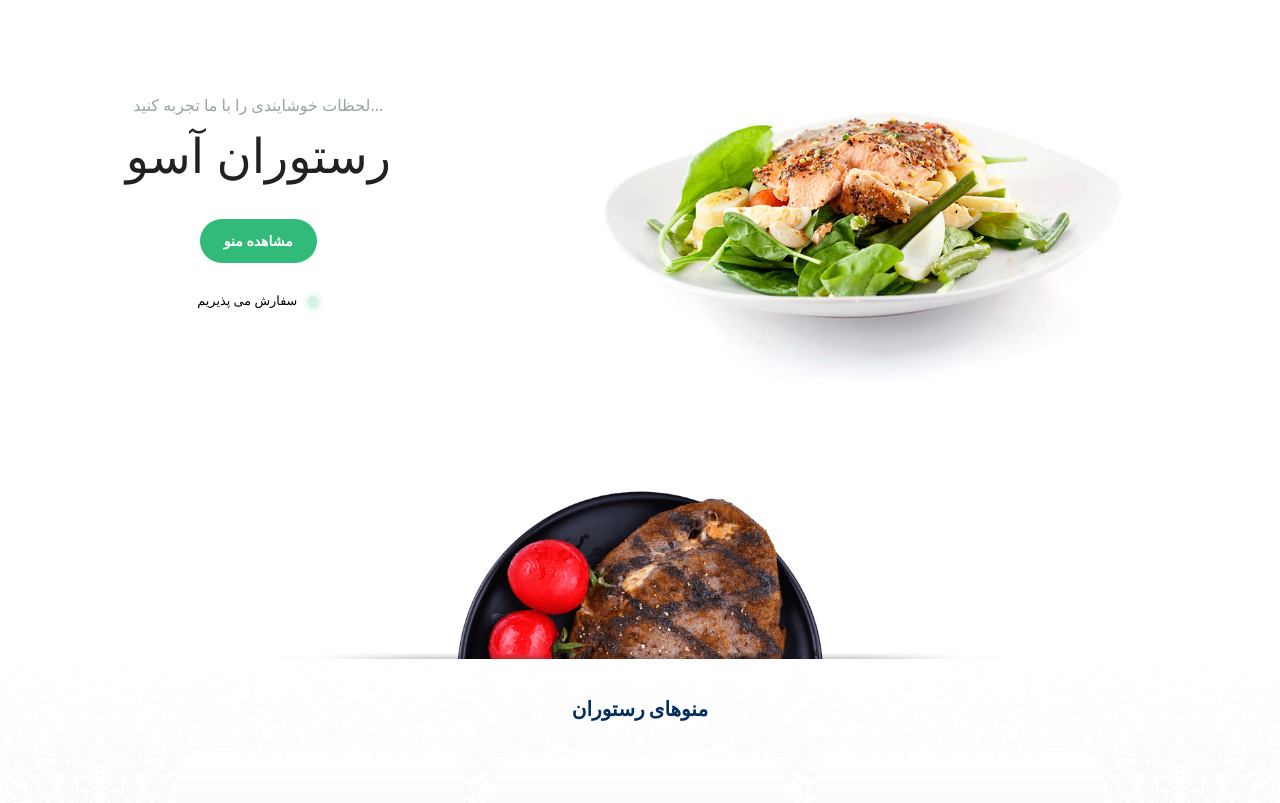
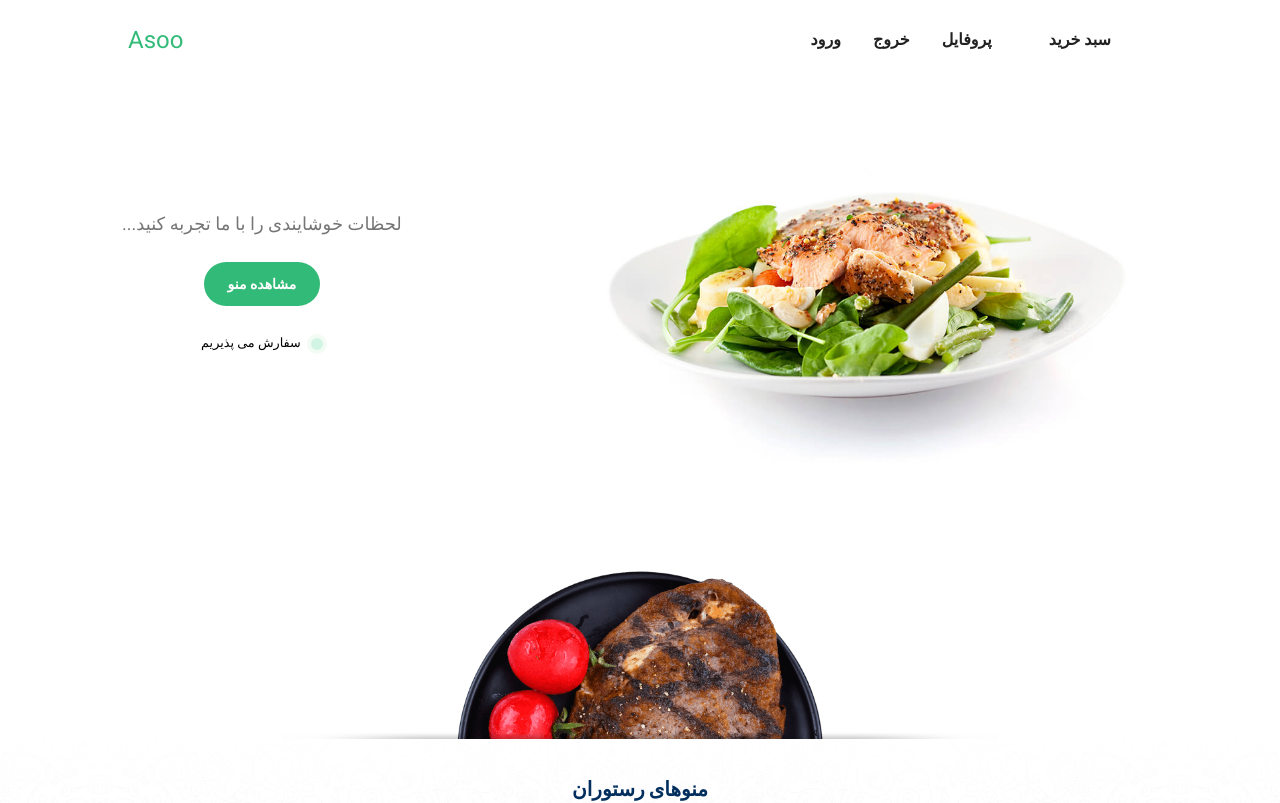
Before and after one commit to elhamest/react-resturant-app, a React (Create React App) app: page / in a window 1280 px wide. Shown: the top 803 px of the page. Built offline with nearby package versions, Linux system fonts and the light colour scheme.

Commit message:
Added Header

```diff
--- a/package.json
+++ b/package.json
@@ -12,7 +12,10 @@
     "@types/react-dom": "^18.2.13",
     "react": "^18.2.0",
     "react-dom": "^18.2.0",
+
+    "react-router-dom": "^6.18.0",
     "react-scripts": "5.0.1",
+
     "typescript": "^4.9.5",
     "web-vitals": "^2.1.4"
   },
--- a/public/index.html
+++ b/public/index.html
@@ -15,15 +15,9 @@
       user's mobile device or desktop. See https://developers.google.com/web/fundamentals/web-app-manifest/
     -->
     <link rel="manifest" href="%PUBLIC_URL%/manifest.json" />
-    <!--
-      Notice the use of %PUBLIC_URL% in the tags above.
-      It will be replaced with the URL of the `public` folder during the build.
-      Only files inside the `public` folder can be referenced from the HTML.
-
-      Unlike "/favicon.ico" or "favicon.ico", "%PUBLIC_URL%/favicon.ico" will
-      work correctly both with client-side routing and a non-root public URL.
-      Learn how to configure a non-root public URL by running `npm run build`.
-    -->
+    <link rel="preconnect" href="https://fonts.googleapis.com">
+    <link rel="preconnect" href="https://fonts.gstatic.com" crossorigin>
+    <link href="https://fonts.googleapis.com/css2?family=Roboto:wght@400;700;900&display=swap" rel="stylesheet">
     <title>React App</title>
   </head>
   <body>
--- a/src/App.tsx
+++ b/src/App.tsx
@@ -1,3 +1,4 @@
+import Layout from "./components/Layout/Layout"
 import Hero from "./components/Hero/Hero";
 import orderingHourMessage from "./models/orderingHourMessage";
 import Category from "./components/Category/Category";
@@ -52,10 +53,10 @@ function App() {
   };
 
   return (
-    <main>
+    <Layout>
       <Hero orderingHour={getOrderingTimeMessage()} />
       <Category />
-    </main>
+    </Layout>
   );
 }
 
--- a/src/components/Category/CategoryList/CategoryItem.js
+++ b/src/components/Category/CategoryList/CategoryItem.js
@@ -2,14 +2,14 @@ import styles from "./CategoryItem.module.css";
 
 const CategoryItem = (props) => {
   return (
-    <div className={`${styles.item} flex flex-row justify-between items-center min-w-[200px] my-2.5 mx-4 text-center rounded-[20px] px-[15px] pt-[15px] pb-0 fade-in-up sm:flex-col sm:flex-1 sm:p-0`}>
+    <div className={`${styles.item} flex flex-row justify-around items-center min-w-[200px] my-2.5 mx-4 text-center rounded-[20px] px-[15px] pt-[20px] pb-0 fade-in-up sm:flex-col sm:flex-1 sm:p-0`}>
       <a
         className="cursor-pointer flex justify-center items-center h-[100px] sm:h-[180px]"
         href="/menu/index.php?id=1"
         target="_blank"
         rel="noopener noreferrer"
       >
-        <img src={props.image} alt={props.alternative} className={`${styles["item-image-link"]} inline-block w-[64px] select-none sm:pt-[30px] sm:px-[15px] pb-0`}/>
+        <img src={props.image} alt={props.alternative} className={`${styles["item-image-link"]} inline-block  select-none pb-0 w-11 sm:w-[64px] `}/>
       </a>
       <a
         className={`inline-block text-darkPrimaryColor text-base font-bold p-0 cursor-pointer no-underline :visited:no-underline sm:pt-0 sm:px-[15px] sm:pb-5 ${styles["item-text-link"]}`}
--- a/src/components/Category/CategoryList/CategoryItem.module.css
+++ b/src/components/Category/CategoryList/CategoryItem.module.css
@@ -5,6 +5,7 @@
     rgba(242, 242, 242, 1) 100%
   );
 }
+
 
 .item-image-link {
   transition: all 0.2s linear;
--- a/src/components/Hero/Hero.tsx
+++ b/src/components/Hero/Hero.tsx
@@ -7,12 +7,9 @@ const Hero: React.FC<{ orderingHour: OrderingHourMessage }> = (props) => {
   return (
     <Section className="text-center m-auto md:flex md:flex-row md:justify-around md:items-center box-border">
       <div>
-        <h3 className="text-sm font-medium text-thirdText mb-3.5 md:text-base">
+        <h2 className="text-sm font-medium text-secondaryText mb-1 md:text-lg">
           لحظات خوشایندی را با ما تجربه کنید...
-        </h3>
-        <h1 className="text-3xl text-primaryText mb-4 mt-2 md:text-5xl md:mb-5 md:mt-3 ">
-          رستوران آسو
-        </h1>
+        </h2>
         <button className="btn border-none outline-none inline-block m-auto mt-5 mb-6 text-sm font-semibold bg-primaryColor text-textIconColor hover:bg-darkPrimaryColor active:bg-darkPrimaryColor">
           مشاهده منو
         </button>
@@ -28,3 +25,8 @@ const Hero: React.FC<{ orderingHour: OrderingHourMessage }> = (props) => {
 };
 
 export default Hero;
+
+/*  <h1 className="text-3xl text-primaryText mb-4 mt-2 md:text-5xl md:mb-5 md:mt-3 ">
+          رستوران آسو
+        </h1>
+*/
--- /dev/null
+++ b/src/components/Layout/Layout.js
@@ -0,0 +1,12 @@
+import MainNavigation from "./MainNavigation";
+
+const Layout = (props) => {
+  return (
+    <>
+      <MainNavigation />
+      <main>{props.children}</main>
+    </>
+  );
+};
+
+export default Layout;
--- /dev/null
+++ b/src/components/Layout/MainNavigation.js
@@ -0,0 +1,30 @@
+import { Link } from "react-router-dom";
+import styles from "./MainNavigation.module.css";
+
+const MainNavigation = () => {
+const logoutHandler = ()=>{}
+
+  return (
+    <header
+      className={`w-full h-20 bg-white flex justify-between items-center py-0 px-[10%] ${styles.header}`}
+    >
+      <Link to="/">
+        <div className="text-2xl m-0 text-primaryColor">Asoo</div>
+      </Link>
+      <nav>
+        <ul className="list-none m-0 p-0 flex items-center">
+          <li className="my-0 mx-4">
+            <Link className="text-primaryText font-bold no-underline hover:text-primaryColor">ورود</Link>
+          </li>
+          <li className="text-primaryText font-bold no-underline my-0 mx-4 hover:text-primaryColor">خروج</li>
+          <li className="my-0 mx-4">
+            <Link className="text-primaryText font-bold no-underline hover:text-primaryColor">پروفایل</Link>
+          </li>
+          <li className="my-0 mx-4"><button className="text-primaryText bg-transparent border border-solid border-white font-bold py-2 px-6 rounded-md cursor-pointer hover:bg-primaryColor hover:text-textIconColor" onClick={logoutHandler}>سبد خرید</button></li>
+        </ul>
+      </nav>
+    </header>
+  );
+};
+
+export default MainNavigation;
--- /dev/null
+++ b/src/components/Layout/MainNavigation.module.css
@@ -0,0 +1,4 @@
+.header{
+    box-shadow: 0 1px 4px rgba(0, 0, 0, 0.2);
+
+}
--- a/src/index.css
+++ b/src/index.css
@@ -25,6 +25,11 @@
 body {
   margin: 0;
   min-width: 320px;
+  font-family: 'Roboto', sans-serif;
+}
+
+h2{
+  direction: rtl;
 }
 
 .fade-in-up {
--- a/src/index.tsx
+++ b/src/index.tsx
@@ -2,12 +2,16 @@ import React from "react";
 import ReactDOM from "react-dom/client";
 import "./index.css";
 import App from "./App";
+import { BrowserRouter } from "react-router-dom";
+
 
 const root = ReactDOM.createRoot(
   document.getElementById("root") as HTMLElement,
 );
 root.render(
   <React.StrictMode>
+    <BrowserRouter>
     <App />
+    </BrowserRouter>
   </React.StrictMode>,
 );
```
Also changed, not shown: 1 other file (tests, documents, lock files or other folders).
